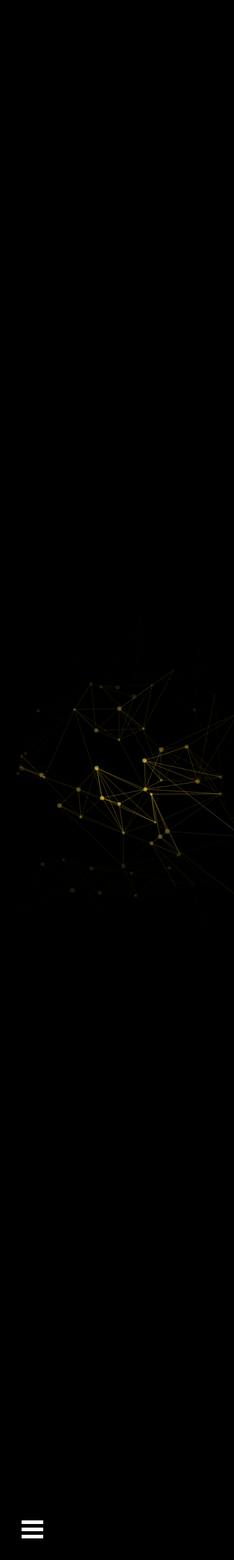
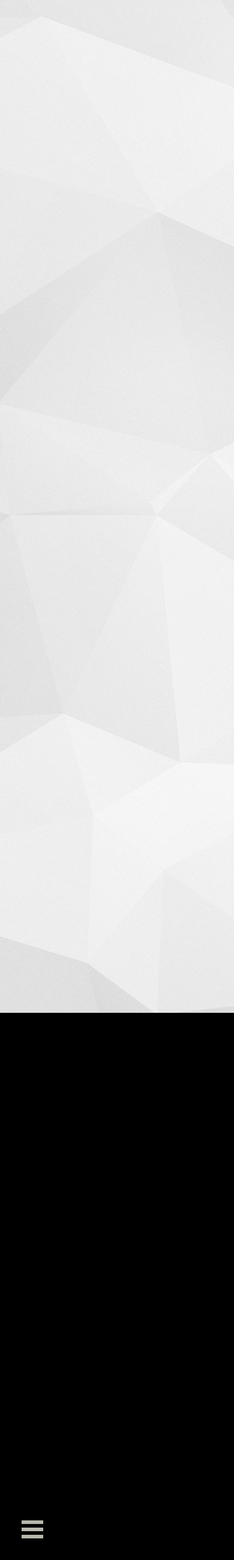
Before and after one commit to josecatalani/josecatalani.github.io, a PHP site: page / in a window 390 px wide. Shown: the whole page at 60% size. Run offline with PHP 8.4, Linux system fonts and the light colour scheme.

Commit message:
tema cinza claro

```diff
--- a/css/style.css
+++ b/css/style.css
@@ -37,7 +37,7 @@ a {
         outline: none;
 }
 
-a:hover
+a.dotted:hover
 {
         /*color: #ffcb0f;*/
         color: #FFD640;
@@ -94,6 +94,15 @@ section {
 .container--open .intro {
         -webkit-transform: translate3d(0, -100%, 0) translate3d(0, 250px, 0);
         transform: translate3d(0, -100%, 0) translate3d(0, 250px, 0);
+}
+
+@media only screen
+and (min-width : 320px)
+and (max-width : 480px) {
+        .container--open .intro {
+                -webkit-transform: translate3d(0, -100%, 0) translate3d(0, 70px, 0);
+                transform: translate3d(0, -100%, 0) translate3d(0, 70px, 0);
+        }
 }
 
 /* Fullscreen image */
@@ -170,7 +179,7 @@ section {
 
 .icon rect,
 .icon line {
-        stroke: #ffffff;
+        stroke: #b8b7ad;
         fill: none;
         stroke-width: 2px;
 }
@@ -206,6 +215,15 @@ section {
         padding: 250px 5px 0;
 }
 
+@media only screen
+and (min-width : 320px)
+and (max-width : 480px) {
+        .items-wrap {
+                padding: 50px 5px 0;
+        }
+}
+
+
 .items-wrap::after {
         position: absolute;
         top: 0;
@@ -237,6 +255,7 @@ section {
         border-width: 0 5px 10px;
         background: #2a2e39;
 }
+
 
 .item__image {
         position: absolute;
@@ -400,7 +419,7 @@ body,
 .menu-button {
         position: fixed;
         bottom: 0;
-        z-index: 1000;
+        z-index: 99999;
         margin: 1em;
         padding: 0;
         width: 2.5em;
@@ -418,7 +437,7 @@ body,
         right: 0.5em;
         bottom: 0.5em;
         left: 0.5em;
-        background: linear-gradient(#ffffff 20%, transparent 20%, transparent 40%, #ffffff 40%, #ffffff 60%, transparent 60%, transparent 80%, #ffffff 80%);
+        background: linear-gradient(#b8b7ad 20%, transparent 20%, transparent 40%, #b8b7ad 40%, #b8b7ad 60%, transparent 60%, transparent 80%, #b8b7ad 80%);
         content: '';
 }
 
@@ -497,7 +516,6 @@ body,
         -webkit-transition: opacity 0.4s, -webkit-transform 0.4s;
         transition: opacity 0.4s, transform 0.4s;
 }
-
 .icon-list a {
         font-family: 'PT Sans', sans-serif;
         /*font-family: 'Ubuntu', sans-serif;*/
@@ -505,6 +523,25 @@ body,
         padding: 0.8em;
 }
 
+@media only screen
+and (min-width : 320px)
+and (max-width : 480px) {
+
+        .icon-list a {
+                display: block;
+        }
+
+        .menu-divider
+        {
+                visibility: hidden !important;
+        }
+
+        .menu-wrap {
+                height: 100%;
+                -webkit-transform: translate3d(0,100%,0);
+                transform: translate3d(0,100%,0);
+        }
+}
 .icon-list a i {
         vertical-align: middle;
 }
--- a/dev_js/main.js
+++ b/dev_js/main.js
@@ -1,5 +1,22 @@
 (function() {
-
+        var isMobile =
+                {
+                        Android: function() {
+                                return navigator.userAgent.match(/Android/i) ? true : false;
+                        },
+                        BlackBerry: function() {
+                                return navigator.userAgent.match(/BlackBerry/i) ? true : false;
+                        },
+                        iOS: function() {
+                                return navigator.userAgent.match(/iPhone|iPad|iPod/i) ? true : false;
+                        },
+                        Windows: function() {
+                                return navigator.userAgent.match(/IEMobile/i) ? true : false;
+                        },
+                        any: function() {
+                                return (isMobile.Android() || isMobile.BlackBerry() || isMobile.iOS() || isMobile.Windows());
+                        }
+                };
         var bodyEl = document.body,
                 content = document.querySelector('.content-wrap'),
                 openbtn = document.getElementById('open-button'),
@@ -17,9 +34,12 @@
                 window.addEventListener('scroll', noscroll);
 
                 initEvents();
+                /*if(!isMobile.any())
+                {
                         initHeader();
                         initAnimation();
                         addListeners();
+                }*/
         }
 
         function initEvents() {
@@ -61,7 +81,7 @@
                                 });
                                 document.getElementById(attr).style.display = "flex";
                         }
-                        else{
+                        else {
                                 classie.remove(containerInternal, 'container--open');
                                 classie.remove(document.getElementById('trigger'), 'trigger--active');
                                 window.addEventListener('scroll', noscroll);
@@ -88,8 +108,12 @@
         // disable scrolling
         window.addEventListener('scroll', noscroll);
 
-        trigger.addEventListener('click', function(){toggleContent("projects");}, false);
-        document.getElementById('trigger').addEventListener('click', function(){toggleContent()}, false);
+        trigger.addEventListener('click', function() {
+                toggleContent("projects");
+        }, false);
+        document.getElementById('trigger').addEventListener('click', function() {
+                toggleContent()
+        }, false);
         document.getElementById('about-menu').addEventListener('click', function() {
                 toggleContent("about");
         }, false);
--- a/index.html
+++ b/index.html
@@ -49,7 +49,7 @@
                                                 <a id="projects-menu" href="#"><i class="fa fa-fw fa-desktop"></i><span>Projetos</span></a>
                                                 <a id="contact-menu" href="#"><i class="fa fa-fw fa-envelope-o"></i><span>Contato</span></a>
                                                 <a id="comments-menu" href="#"><i class="fa fa-fw fa-comment-o"></i><span>Comentários</span></a>
-                                                <a href="#"> | </a>
+                                                <a href="#" class="menu-divider"> | </a>
                                                 <a href="https://www.github.com/josecatalani" target="_blank"><i class="fa fa-github-alt"></i><span>josecatalani</span></a>
                                                 <a href="https://www.twitter.com/josecatalani" target="_blank"><i class="fa fa-github-alt"></i><span>josecatalani</span></a>
                                         </div>
@@ -65,7 +65,8 @@
                                                         <header class="intro">
                                                                 <!-- Spider -->
                                                                 <div id="large-header" class="large-header">
-                                                                        <canvas id="demo-canvas"></canvas>
+                                                                        <!--<canvas id="demo-canvas"></canvas>-->
+                                                                        <img src="img/background.jpg"/>
                                                                 </div>
                                                                 <!-- Fim Spider -->
 
@@ -88,8 +89,8 @@
                                                                 <div class="inner">
                                                                         <h2>Ol&aacute;, <span>Meu nome &eacute; Jos&eacute; Victor</span></h2>
                                                                         <p>Sou Desenvolvedor Web de São Paulo - Brasil</p>
-                                                                        <p>Formado em Análise e Desenvolvimento de Sistemas pela <a href="http://portal.metodista.br/" target="_blank" title="Universidade Metodista de São Paulo">UMESP</a>.</p>
-                                                                        <p>Atualmente trabalho na <a href="http://www.tinpix.com.br/" title="Tinpix Digital">Tinpix Digital</a>, desde 04/2012.</p>
+                                                                        <p>Formado em Análise e Desenvolvimento de Sistemas pela <a href="http://portal.metodista.br/" target="_blank" title="Universidade Metodista de São Paulo" class="dotted">UMESP</a>.</p>
+                                                                        <p>Atualmente trabalho na <a href="http://www.tinpix.com.br/" title="Tinpix Digital" class="dotted">Tinpix Digital</a>, desde 04/2012.</p>
                                                                         <div id="skills" class="skills-itens">
                                                                                 <h3>Habilidades</h3>
                                                                                 <ul>
@@ -137,7 +138,9 @@
 
 
                                                         <section id="contact" class="items-wrap">
-                                                                contato
+                                                                <div class="inner">
+                                                                        <p>Entre em contato, preencha o <a href="" title="Formulário de Escopo" target="_blank" class="dotted">formulário de escopo</a></a></p>
+                                                                </div>
                                                         </section>
 
                                                         <section id="comments" class="items-wrap">
@@ -145,7 +148,7 @@
                                                                         <div class="blockquote-wrapper">
                                                                                 <blockquote>
                                                                                         <p>José Victor realizou suas funções com responsabilidade e competência em nossa empresa, apesar de jovem já tem uma boa visão da carreira e é determinado, seu trabalho nos projetos envolvidos foi importante para a entrega de acordo com as expectativas de nossos clientes. Sucesso!</p>
-                                                                                        <p class="head">Junior Sales - <i><a href="http://sitesmidia.com.br/" title="Sites Midia" target="_blank">Sites Midia</a></i></p>
+                                                                                        <p class="head">Junior Sales - <i><a href="http://sitesmidia.com.br/" title="Sites Midia" target="_blank" class="dotted">Sites Midia</a></i></p>
                                                                                 </blockquote>
                                                                         </div>
                                                                 </div>
```
Also changed, not shown: img/background.jpg. Lines whose indentation alone changed are shown as unchanged.
